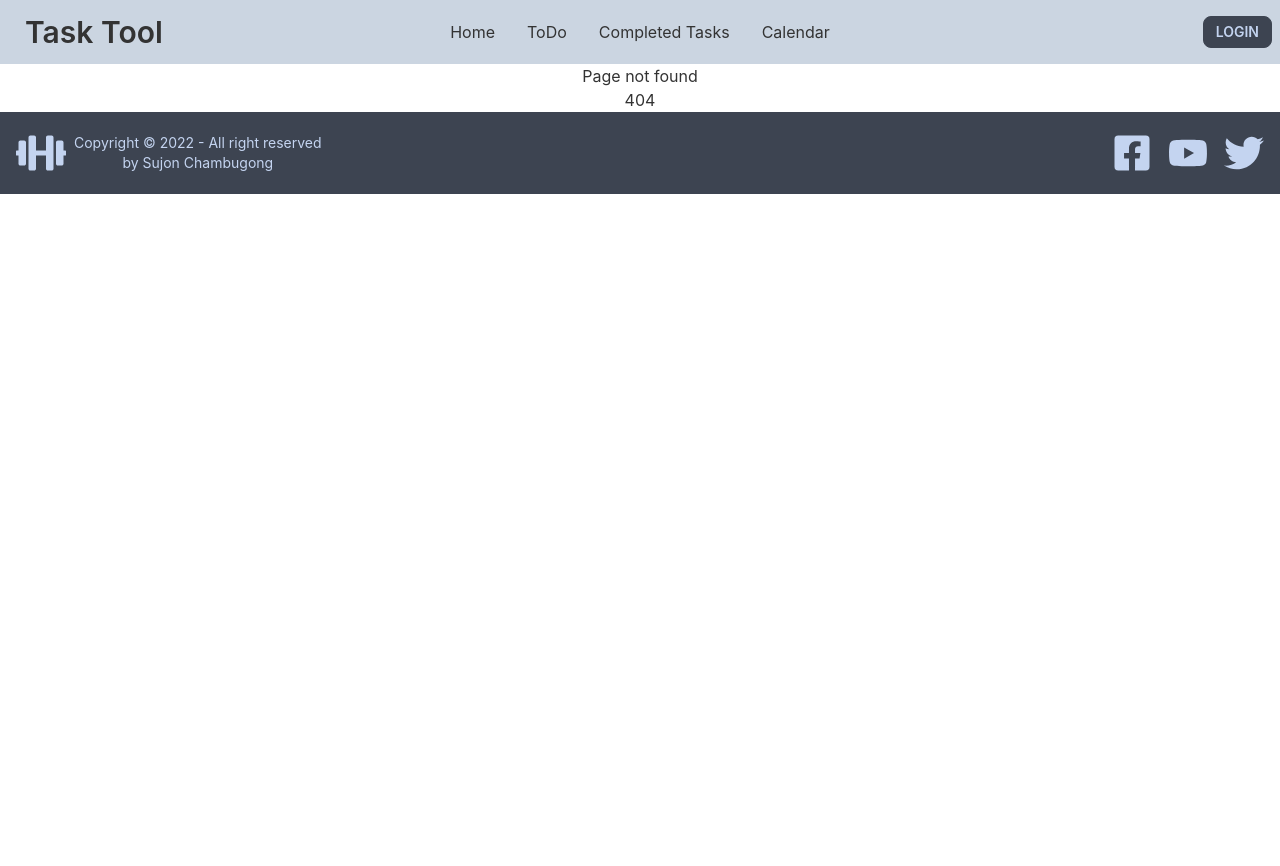
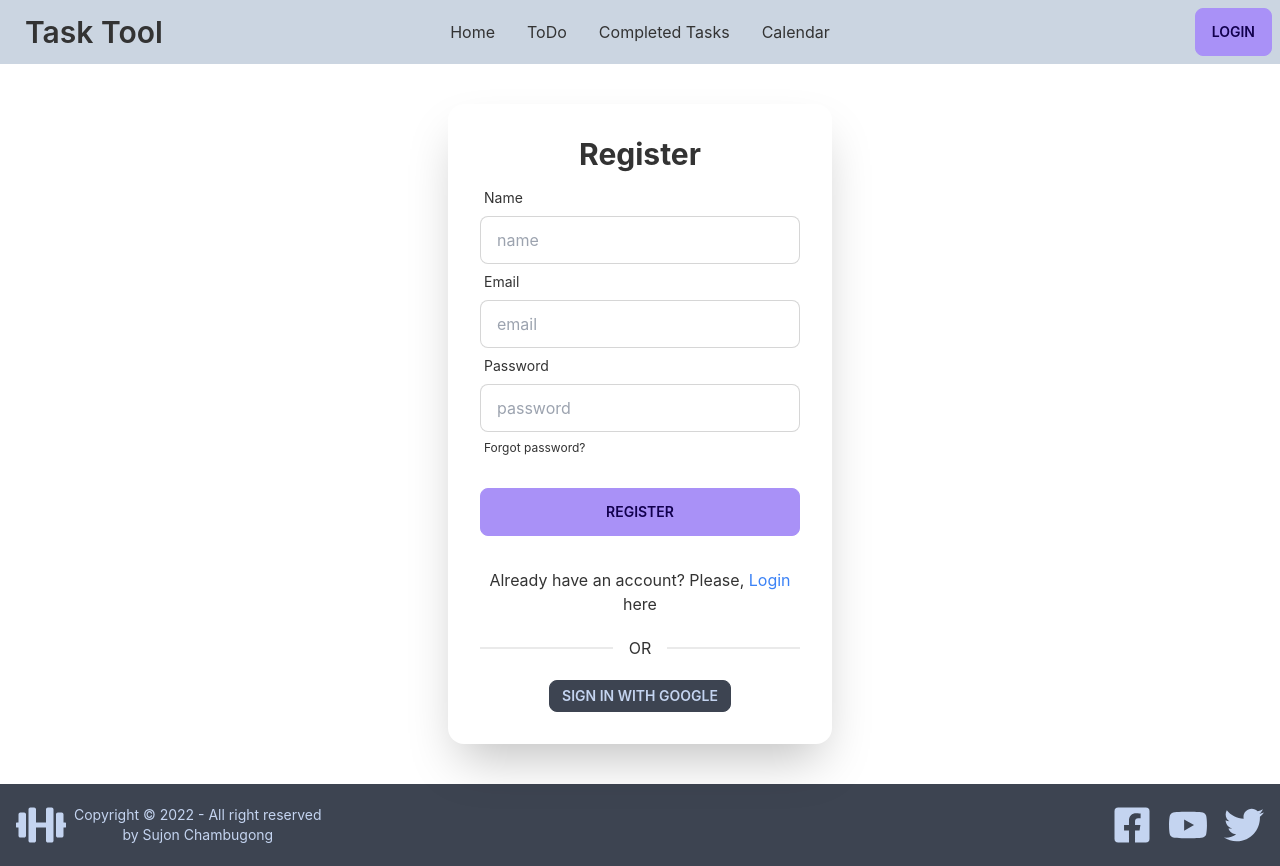
Before and after one commit to sujoncham/task-management-tool, a React (Create React App) app: page /register in a window 1280 px wide. Before the commit this address had no page. Before the commit the page ends 800 px from the top, so only its background shows below. Built offline with nearby package versions, Linux system fonts and the light colour scheme; no server answers.

Commit message:
social login and emailpassword login done

```diff
--- a/package.json
+++ b/package.json
@@ -12,6 +12,7 @@
     "react": "^18.2.0",
     "react-day-picker": "^8.0.7",
     "react-dom": "^18.2.0",
+    "react-firebase-hooks": "^5.0.3",
     "react-icons": "^4.4.0",
     "react-query": "^3.39.1",
     "react-router-dom": "^6.3.0",
--- a/src/App.js
+++ b/src/App.js
@@ -2,6 +2,8 @@ import { Route, Routes } from 'react-router-dom';
 import { ToastContainer } from 'react-toastify';
 import 'react-toastify/dist/ReactToastify.css';
 import './App.css';
+import Login from './components/AuthenticateLogin/Login';
+import Register from './components/AuthenticateLogin/Register';
 import Footer from './components/Footer/Footer';
 import Navbar from './components/Navbar/Navbar';
 import Calendar from './components/Pages/Calendar';
@@ -19,6 +21,8 @@ function App() {
         <Route path='/conpletedTask' element={<CompletedTask></CompletedTask>}></Route>
         <Route path='/toDo' element={<ToDo></ToDo>}></Route>
         <Route path='/calendar' element={<Calendar></Calendar>}></Route>
+        <Route path='/login' element={<Login></Login>}></Route>
+        <Route path='/register' element={<Register></Register>}></Route>
         <Route path='*' element={<Page404></Page404>}></Route>
       </Routes>
       <Footer></Footer>
--- /dev/null
+++ b/src/components/AuthenticateLogin/Login.js
@@ -0,0 +1,78 @@
+import { useSignInWithEmailAndPassword, useSignInWithGoogle } from 'react-firebase-hooks/auth';
+import { Link, useNavigate } from 'react-router-dom';
+import auth from '../Firebase/Firebase.init';
+
+const Login = () => {
+    const [signInWithGoogle, gUser, gLoading, gError] = useSignInWithGoogle(auth);
+    const [
+        signInWithEmailAndPassword,
+        user,
+        loading,
+        error,
+      ] = useSignInWithEmailAndPassword(auth);
+      const navigate = useNavigate();
+
+        if (error || gError) {
+            return <p>Error: {error.message}</p>
+        }
+
+      if (loading || gLoading) {
+        return <p>Loading...</p>;
+      }
+
+      if (user || gUser) {
+        navigate('/');
+      }
+
+    const handleLoginForm = (event) =>{
+        event.preventDefault();
+        const email = event.target.email.value;
+        const password = event.target.password.value;
+
+        signInWithEmailAndPassword(email, password);
+
+
+    }
+
+    return (
+        <div className='flex justify-center mt-10 mb-10'>
+            <div class="card flex-shrink-0 w-full max-w-sm shadow-2xl bg-base-100">
+                <div class="card-body">
+                    <h1 className='text-3xl font-bold'>Login</h1>
+                    <form onSubmit={handleLoginForm}>
+                        <div class="form-control">
+                            <label class="label">
+                                <span class="label-text">Email</span>
+                            </label>
+                            <input type="email" name='email' placeholder="email" class="input input-bordered" />
+                        </div>
+                        <div class="form-control">
+                            <label class="label">
+                                <span class="label-text">Password</span>
+                            </label>
+                            <input type="text" name='password' placeholder="password" class="input input-bordered" />
+                            <label class="label">
+                                <Link to="/" class="label-text-alt link link-hover">Forgot password?</Link>
+                            </label>
+                        </div>
+                        <div class="form-control mt-6">
+                            <button class="btn btn-primary">Login</button>
+                        </div>
+                    </form>
+
+                        <div class="form-control mt-6">
+                            <p>Have not an account? Please, <Link to='/register' className='text-blue-500'>Register</Link> here</p>
+                        </div>
+
+                        <div class="divider">OR</div>
+                        <div>
+                        <button onClick={() => signInWithGoogle()} class="btn btn-sm">Sign in with Google</button>
+                        </div>
+                </div>
+            </div>
+
+        </div>
+    );
+};
+
+export default Login;
--- /dev/null
+++ b/src/components/AuthenticateLogin/Register.js
@@ -0,0 +1,89 @@
+import { useCreateUserWithEmailAndPassword, useSignInWithGoogle, useUpdateProfile } from 'react-firebase-hooks/auth';
+import { Link, useNavigate } from 'react-router-dom';
+import { toast } from 'react-toastify';
+import auth from '../Firebase/Firebase.init';
+
+const Register = () => {
+    const [signInWithGoogle, gUser, gLoading, gError] = useSignInWithGoogle(auth);
+    const [
+      createUserWithEmailAndPassword,
+      user,
+      loading,
+      error,
+    ] = useCreateUserWithEmailAndPassword(auth);
+    const [updateProfile, updating, uError] = useUpdateProfile(auth);
+
+    const navigate = useNavigate();
+
+    if (error || gError || uError) {
+        return <p>Error: {error.message}</p>
+    }
+
+    if (loading || gLoading || updating) {
+      return <p>Loading...</p>;
+    }
+
+    if (user || gUser) {
+      navigate('/');
+    }
+
+
+    const handleLoginForm = async (event) =>{
+        event.preventDefault();
+        const email = event.target.email.value;
+        const password = event.target.password.value;
+        const name = event.target.name.value;
+
+        await createUserWithEmailAndPassword(email, password);
+        await updateProfile({ displayName: name });
+          toast('Updated profile');
+    }
+
+    return (
+        <div className='flex justify-center mt-10 mb-10'>
+            <div class="card flex-shrink-0 w-full max-w-sm shadow-2xl bg-base-100">
+                <div class="card-body">
+                    <h1 className='text-3xl font-bold'>Register</h1>
+                    <form onSubmit={handleLoginForm}>
+                        <div class="form-control">
+                            <label class="label">
+                                <span class="label-text">Name </span>
+                            </label>
+                            <input type="text" name='name' placeholder="name" class="input input-bordered" />
+                        </div>
+                        <div class="form-control">
+                            <label class="label">
+                                <span class="label-text">Email</span>
+                            </label>
+                            <input type="email" name='email' placeholder="email" class="input input-bordered" />
+                        </div>
+                        <div class="form-control">
+                            <label class="label">
+                                <span class="label-text">Password</span>
+                            </label>
+                            <input type="text" name='password' placeholder="password" class="input input-bordered" />
+                            <label class="label">
+                                <Link to="/" class="label-text-alt link link-hover">Forgot password?</Link>
+                            </label>
+                        </div>
+                        <div class="form-control mt-6">
+                            <button class="btn btn-primary">Register</button>
+                        </div>
+                    </form>
+
+                    <div class="form-control mt-6">
+                        <p>Already have an account? Please, <Link to='/login' className='text-blue-500'>Login</Link> here</p>
+                        </div>
+
+                      <div class="divider">OR</div>
+                      <div>
+                          <button onClick={() => signInWithGoogle()} class="btn btn-sm">Sign in with Google</button>
+                      </div>
+              </div>
+          </div>
+
+      </div>
+    );
+};
+
+export default Register;
--- a/src/components/Navbar/Navbar.js
+++ b/src/components/Navbar/Navbar.js
@@ -1,5 +1,19 @@
-import { Link } from 'react-router-dom';
+import { signOut } from 'firebase/auth';
+import { useAuthState } from 'react-firebase-hooks/auth';
+import { Link, useNavigate } from 'react-router-dom';
+import auth from '../Firebase/Firebase.init';
 const Navbar = () => {
+    const [user] = useAuthState(auth);
+    const navigate = useNavigate();
+
+    const handleLoginForm = () =>{
+        navigate('/login');
+    }
+
+    const logout = () => {
+        signOut(auth);
+      };
+
 
     const myNavbar = (<>
         <li><Link to='/'>Home</Link></li>
@@ -27,7 +41,11 @@ const Navbar = () => {
                 </ul>
             </div>
             <div className="navbar-end">
-                <Link to='/' className="btn btn-sm">Login</Link>
+            { user ?
+            <button onClick={logout} class="btn btn-primary">Logout</button>
+            :
+             <button onClick={handleLoginForm} class="btn btn-primary">Login</button>
+             }
             </div>
         </div>
     );
--- a/src/components/Pages/InputForm.js
+++ b/src/components/Pages/InputForm.js
@@ -21,12 +21,14 @@ const InputForm = () => {
         });
     }
     return (
-        <div className="mt-10 min-h-screen">
-            <h1 className="text-3xl font-bold mb-10">Add Task</h1>
-            <form onSubmit={handleFormSubmit}>
-            <input type="text" name="task" placeholder="Type here" className="input input-bordered w-full max-w-xs" autoComplete="off" />
-            {/* <button type="submit" className="btn btn-btn">submit</button> */}
-            </form>
+        <div className="mt-10 min-h-screen flex justify-center mb-5">
+            <div className="card flex-shrink-0 w-full max-w-sm shadow-2xl bg-base-100 p-2">
+                <h1 className="text-3xl font-bold mb-10">Add Task</h1>
+                <form onSubmit={handleFormSubmit}>
+                <input type="text" name="task" placeholder="Type here" className="input input-bordered w-full max-w-xs" autoComplete="off" />
+                {/* <button type="submit" className="btn btn-btn">submit</button> */}
+                </form>
+            </div>
         </div>
     );
 };
```
Also changed, not shown: 1 other file (tests, documents, lock files or other folders).
